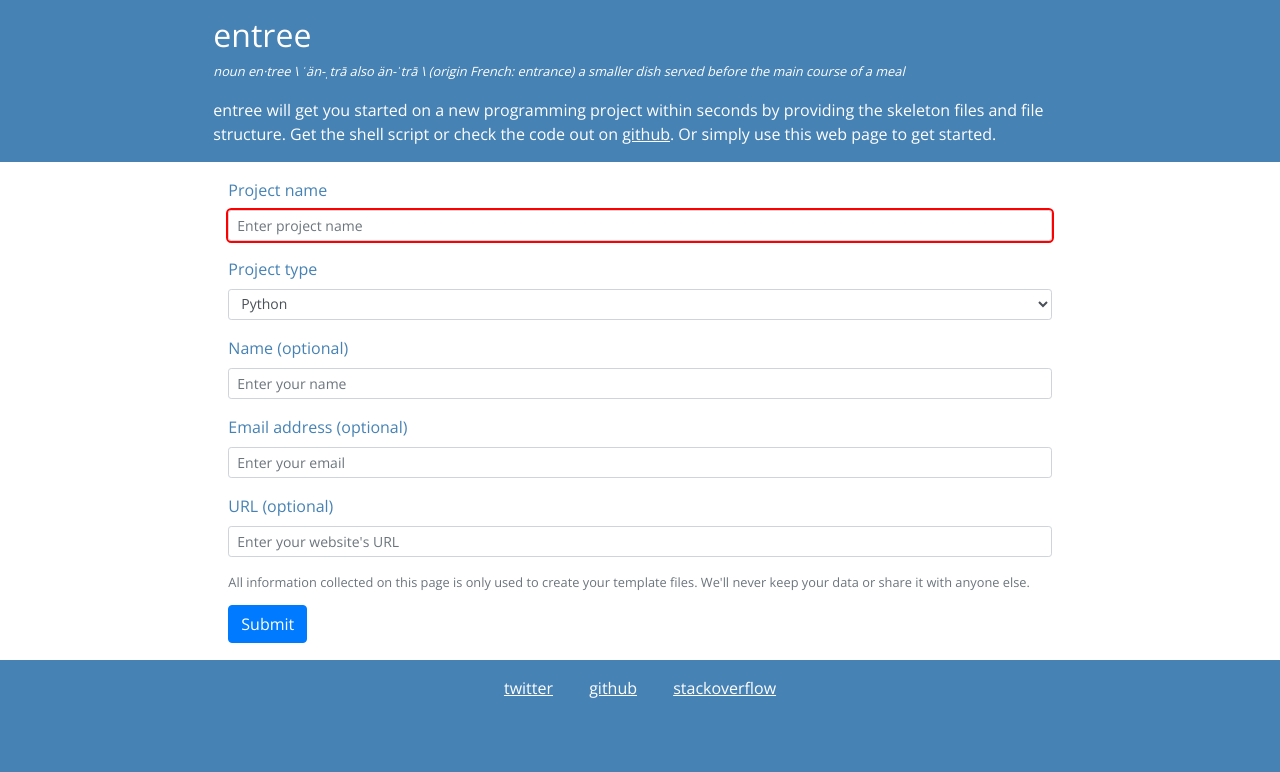
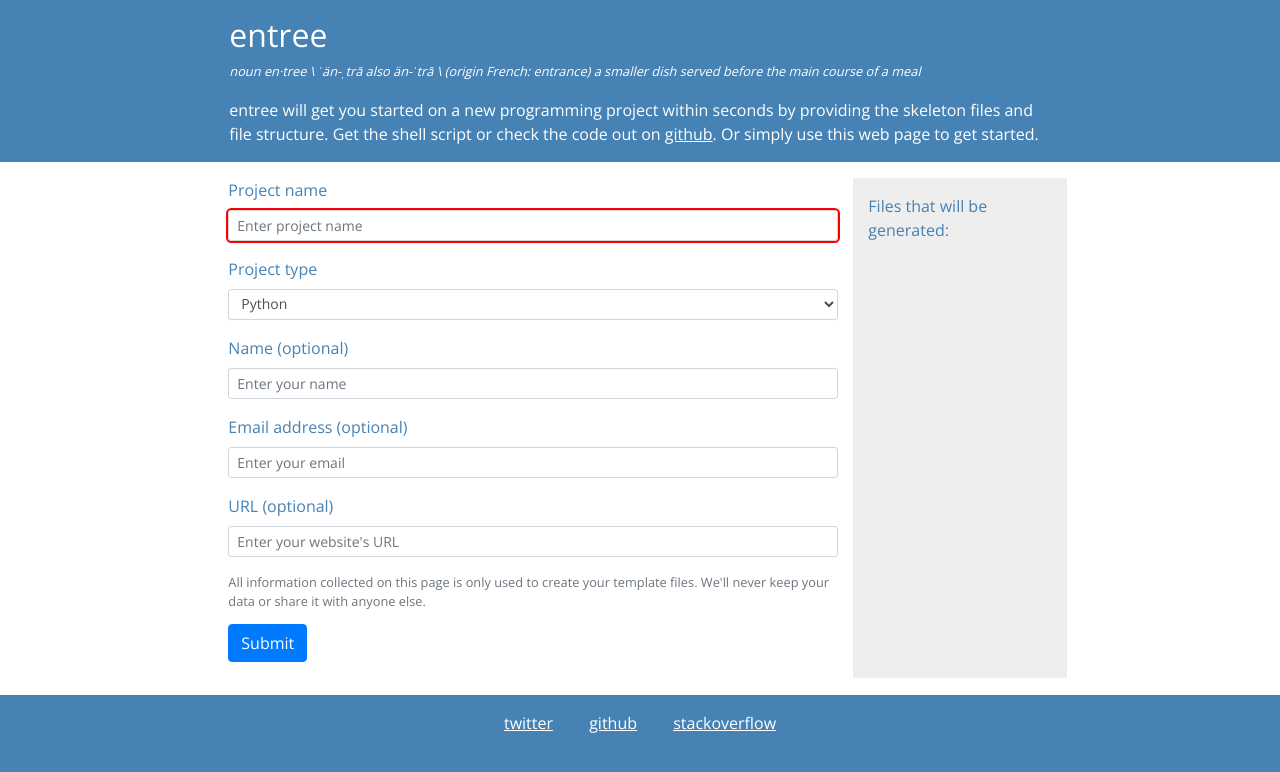
Before and after one commit to frenetic-be/entree, a Flask app: page / in a window 1280 px wide. Shown: the top 772 px of the page. Run offline with Flask 2, Linux system fonts and the light colour scheme; some libraries are stand-ins or nearby versions.

Commit message:
Added the file listing feature for the web app

```diff
--- a/app/static/css/style.css
+++ b/app/static/css/style.css
@@ -28,13 +28,13 @@ header, footer {
   padding: 1em 0;
 }
 
-.disclaimer-row {
+.alert-row {
   background-color: white;
   color: steelblue;
 }
 
 .title {
-  padding: 1em 0 0;
+  padding: 1em 1em 0;
 }
 
 .title a, .title a:visited, .title a:link {
@@ -88,3 +88,29 @@ input#projectname:invalid {
   color: red;
   outline: 2px solid red;
 }
+
+label.dirs {
+  font-weight: normal;
+}
+
+.dirgroup {
+  margin-bottom: 0;
+}
+
+.spacer {
+  padding: 0 0.5em;
+}
+
+.vspacer {
+  padding-top: 1em;
+}
+
+.files {
+  padding-left: 1.5em;
+}
+
+.generated-files {
+  background-color: #eee;
+  padding-top: 1em;
+  overflow-x: scroll;
+}
--- a/app/static/js/app.js
+++ b/app/static/js/app.js
@@ -9,7 +9,7 @@ $(function(){
     };
 });
 
-$("#entree-form").submit(function(e){
+$("#entree-form").submit(function(){
     $(".alert")
         .removeClass("alert-danger alert-success")
         .addClass("alert-success")
@@ -24,3 +24,117 @@ function displayError(msg){
         .text(msg)
         .show();
 }
+
+function getFiles(){
+    if ($('#projectname').is(':invalid')) {
+        $('.files').html('');
+        return;
+    }
+
+    var projectType = $("#projecttype").val();
+    var projectName = $("#projectname").val();
+    var queryString = $.param({projectname: projectName});
+    var baseURL = "/filestructure/" + projectType;
+    var url = queryString === "" ? baseURL : baseURL + "?" + queryString;
+
+    $.getJSON(url, function(data) {
+
+        var dirs = data.dirs;
+        var files = data.files;
+        var cdirs = data.common_dirs;
+        var cfiles = data.common_files;
+        var filesAndDirs = [];
+        // Transform object to array of files/dirs and their template names
+        $.each(Object.assign({}, dirs, files), function(key, value){
+            filesAndDirs.push([key, value]);
+        });
+        $.each(cdirs.concat(cfiles), function(index, value){
+            filesAndDirs.push([value, value]);
+        });
+        filesAndDirs.sort(function(left, right){
+            return left[1] < right[1] ? -1 : 1;
+        });
+        var items = [];
+        var div,
+            otherclass,
+            tname,
+            name,
+            id,
+            split,
+            filename,
+            prefix,
+            level = 0,
+            prevLevel = 0;
+
+        $.each( filesAndDirs, function(index, nameArray) {
+            tname = nameArray[0];
+            name = nameArray[1];
+
+            split = name.split('/');
+            level = split.length;
+
+            filename = "";
+            for (var j=0; j<level-1; j++ ){
+                filename += "<span class=\"spacer\"></span>";
+            }
+            filename += split[level-1];
+
+            div = '';
+            for (j=level; j<prevLevel; j++ ){
+                div += '</div>\n';
+            }
+
+            if (tname in dirs){
+                otherclass = ' dirs';
+                div += '<div class="form-group dirgroup">\n';
+            } else {
+                otherclass = '';
+            }
+
+            prefix = 'cb_';
+            if (cdirs.indexOf(tname) > -1 || cfiles.indexOf(tname) > -1) {
+                prefix = 'cb_common_';
+            }
+            id = prefix + tname;
+            div += '<div class="form-check">\n';
+            div += '<input type="checkbox" class="form-check-input' + otherclass + '" id="' + id + '" name="' + id + '" checked>\n';
+            div += '<label class="form-check-label' + otherclass + '" for="' + id + '">' + filename + '</label>\n';
+            div += '</div>\n';
+
+            prevLevel = level;
+
+            items.push(div);
+        });
+        div = '';
+        for (var j=level-1; j>0; j-- ){
+            div += '</div>\n';
+        }
+        items.push(div);
+
+        $('.files').html(items.join(''));
+
+        $('input[type="checkbox"]').click(function(){
+            var isChecked = $(this).prop('checked');
+            var isDir = $(this).hasClass('dirs');
+            // If it is a directory, check or uncheck all of its children
+            if (isDir){
+                $(this)
+                    .closest('.dirgroup')
+                    .find('input[type="checkbox"]')
+                    .prop('checked', isChecked);
+            }
+            // If checked then all of its parent folders should be checked too
+            if (isChecked){
+                $(this)
+                    .parents('.dirgroup')
+                    .children('.form-check')
+                    .children('input.dirs')
+                    .prop('checked', true);
+            }
+        });
+
+    });
+}
+
+$('#projectname').on("change keyup paste", getFiles);
+$('#projecttype').on("change", getFiles);
--- a/app/templates/index.html
+++ b/app/templates/index.html
@@ -15,7 +15,7 @@
 
   <div class="container-fluid main-container">
     <header class="row">
-      <div class="col-md-8 offset-md-2 title">
+      <div class="col-lg-8 offset-lg-2 col-md-8 offset-md-2 col-sm-10 offset-sm-1 title">
           <h2>entree</h2>
           <p class="definition">noun  en·tree  \ ˈän-ˌtrā also än-ˈtrā \ (origin French: entrance) a smaller dish served before the main course of a meal</p>
           <p>
@@ -23,9 +23,10 @@
           </p>
       </div>
     </header>
-    <div class="row main-row">
-      <div class="col-md-8 offset-md-2">
-        <form id="entree-form" method="POST" action="/submit">
+    <form id="entree-form" method="POST" action="/submit">
+      <div class="row main-row">
+        <div class="col-lg-6 offset-lg-2 col-md-8 offset-md-2 col-sm-10 offset-sm-1">
+
           <div class="form-group has-success has-feedback">
             <label for="projectname">Project name</label>
             <input type="text" class="form-control form-control-sm" name="projectname" id="projectname" placeholder="Enter project name" required pattern="[A-Za-z][A-Za-z0-9_]*">
@@ -51,25 +52,25 @@
             <label for="url">URL (optional)</label>
             <input type="text" class="form-control form-control-sm" name="url" id="url" placeholder="Enter your website's URL">
           </div>
-          <!-- <div class="form-check">
-            <input type="checkbox" class="form-check-input" id="exampleCheck1">
-            <label class="form-check-label" for="exampleCheck1">Check me out</label>
-          </div> -->
-
           <small id="disclaimer" class="form-text text-muted">All information collected on this page is only used to create your template files. We'll never keep your data or share it with anyone else.</small>
           <button type="submit" class="btn btn-primary" id="form-submit">Submit</button>
-        </form>
+          <div class="vspacer"></div>
+        </div>
+        <div class="col-lg-2 offset-lg-0 col-md-8 offset-md-2 col-sm-10 offset-sm-1 generated-files">
+          <label>Files that will be generated:</label>
+          <div class="form-group files"></div>
+        </div>
       </div>
-    </div>
-    <div class="row disclaimer-row">
-      <div class="col-md-8 offset-md-2">
+    </form>
+    <div class="row alert-row">
+      <div class="col-lg-8 offset-lg-2 col-md-8 offset-md-2 col-sm-10 offset-sm-1">
         <div class="alert alert-success text-center" role="alert">
           This is a success alert—check it out!
         </div>
       </div>
     </div>
     <footer class="row">
-      <div class="col-md-8 offset-md-2">
+      <div class="col-lg-8 offset-lg-2 col-md-8 offset-md-2">
           <ul class="footer-links text-center">
               <li><a href="https://twitter.com/frenetic_be">twitter</a></li>
               <li><a href="https://github.com/frenetic-be">github</a></li>
--- a/entree/utils.py
+++ b/entree/utils.py
@@ -233,3 +233,68 @@ def create_single_file(rootdir, newfilename, template_path, zipf=None,
     dst = os.path.join(rootdir, newfilename)
 
     create_general_file(dst, file_content, zipf=zipf)
+
+
+def get_all_dirs_and_files(rootdir, basename='', files_to_ignore=None):
+    '''Get all path names for template directories
+    '''
+    dirs = []
+    files = []
+
+    if files_to_ignore is None:
+        files_to_ignore = get_config_param('files_to_ignore', [])
+
+    for fname in os.listdir(rootdir):
+        subpath = os.path.join(rootdir, fname)
+        newbasename = os.path.join(basename, fname)
+        if os.path.isdir(subpath):
+            dirs.append(newbasename)
+            newdirs, newfiles = get_all_dirs_and_files(
+                subpath,
+                basename=newbasename,
+                files_to_ignore=files_to_ignore
+            )
+            dirs += newdirs
+            files += newfiles
+        elif (os.path.isfile(subpath) and
+              fname not in files_to_ignore):
+            files.append(newbasename)
+    return dirs, files
+
+
+def replace_pathname(pathname, replace=None, **kwargs):
+    '''Replaces a directory name based on patterns defined in a dictionary
+
+    Args:
+        replace (dict, default=None): dictionary with replacement patterns
+
+    Returns:
+        new directory name (str)
+    '''
+    if not replace:
+        if pathname.endswith('_py.template'):
+            return pathname[:-12]+'.py'
+        return pathname
+
+    dirsplit = pathname.split(os.sep)
+    if len(dirsplit) > 1:
+        # Apply this function to all directory names in the path
+        dirsplit = [replace_pathname(dname, replace=replace, **kwargs)
+                    for dname in dirsplit]
+        return os.path.join(*dirsplit)
+    else:
+        if pathname in replace:
+            template = Template(replace[pathname])
+            return template.render(**kwargs)
+        if pathname.endswith('_py.template'):
+            return pathname[:-12]+'.py'
+        # No match in `replace` => returns the orginal name
+        return pathname
+
+
+def filemap(files, replace=None, **kwargs):
+    '''Mapping between file/dir names and their template
+    for testing purposes.
+    '''
+    return {name: replace_pathname(name, replace=replace, **kwargs)
+            for name in files}
```
Also changed, not shown: app/__init__.py (+65 -10 lines), tests/app_test.py (+33 -1 lines), tests/test_projects.py (+21 -18 lines), tests/test_utils.py (+29 -29 lines), tests/utilities.py (+0 -62 lines), .eslintrc.json (added), 1 other file.
